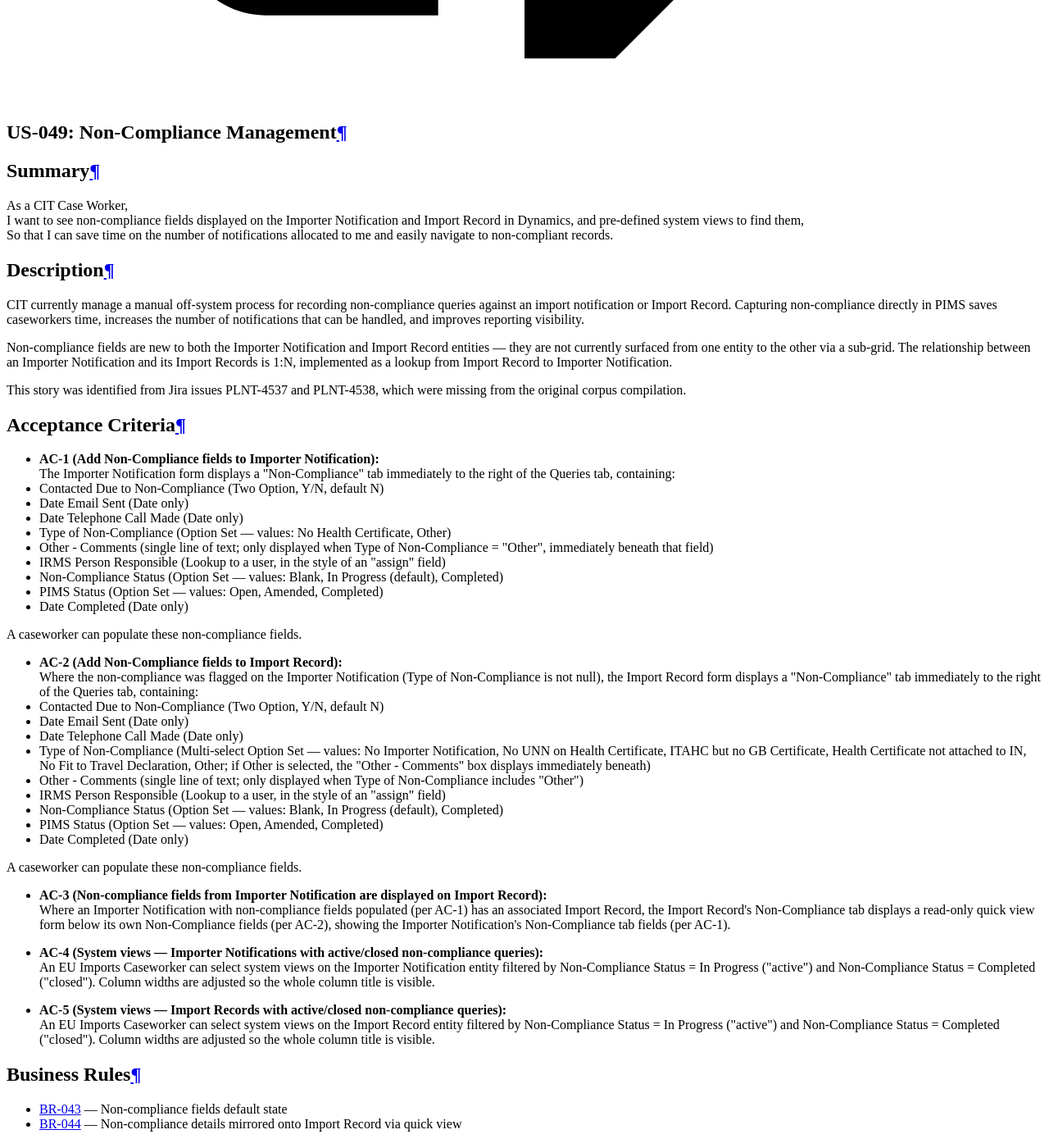
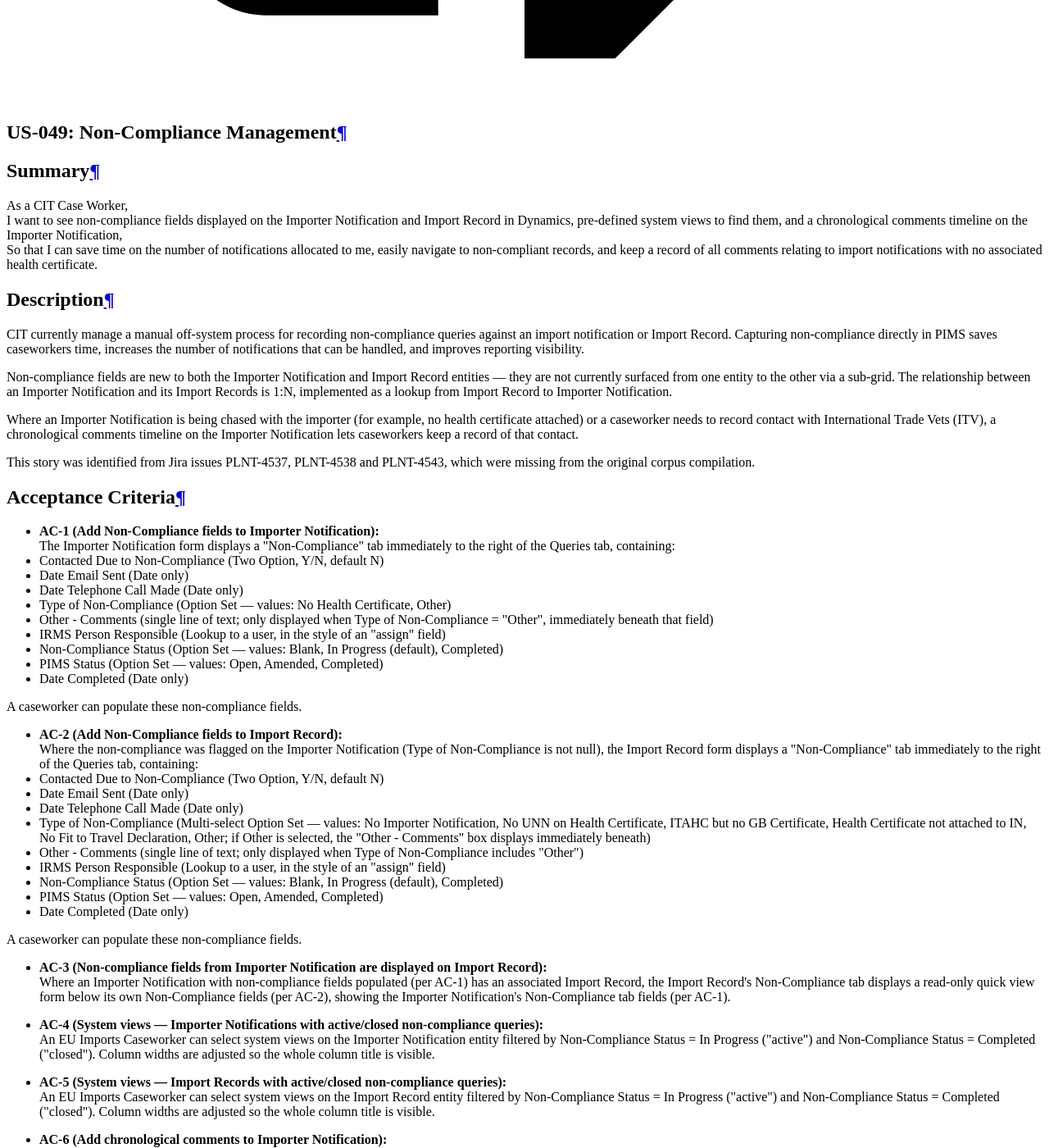
Before and after one commit to DEFRA/trade-imports-pims, an MkDocs documentation site: the page built from docs/requirements/user-stories/US-049-Non-Compliance-Management.md, in a window 1280 px wide and 1400 px high, scrolled down 13847 px. Shown: the whole window at 82% size. Built offline with MkDocs 1.6.1 and Material for MkDocs 9.7.7, drawn with Linux system fonts in a browser that asks for light colours; a script that is not in the unit is left out; some of the changed text lies outside the part shown.

Commit message:
docs add missing PLNT-4543 into consolidated user stories

```diff
--- a/docs/requirements/user-stories/US-049-Non-Compliance-Management.md
+++ b/docs/requirements/user-stories/US-049-Non-Compliance-Management.md
@@ -3,8 +3,8 @@
 ## Summary
 
 As a CIT Case Worker,
-I want to see non-compliance fields displayed on the Importer Notification and Import Record in Dynamics, and pre-defined system views to find them,
-So that I can save time on the number of notifications allocated to me and easily navigate to non-compliant records.
+I want to see non-compliance fields displayed on the Importer Notification and Import Record in Dynamics, pre-defined system views to find them, and a chronological comments timeline on the Importer Notification,
+So that I can save time on the number of notifications allocated to me, easily navigate to non-compliant records, and keep a record of all comments relating to import notifications with no associated health certificate.
 
 ## Description
 
@@ -12,7 +12,9 @@ CIT currently manage a manual off-system process for recording non-compliance qu
 
 Non-compliance fields are new to both the Importer Notification and Import Record entities — they are not currently surfaced from one entity to the other via a sub-grid. The relationship between an Importer Notification and its Import Records is 1:N, implemented as a lookup from Import Record to Importer Notification.
 
-This story was identified from Jira issues PLNT-4537 and PLNT-4538, which were missing from the original corpus compilation.
+Where an Importer Notification is being chased with the importer (for example, no health certificate attached) or a caseworker needs to record contact with International Trade Vets (ITV), a chronological comments timeline on the Importer Notification lets caseworkers keep a record of that contact.
+
+This story was identified from Jira issues PLNT-4537, PLNT-4538 and PLNT-4543, which were missing from the original corpus compilation.
 
 ## Acceptance Criteria
 
@@ -53,6 +55,9 @@ This story was identified from Jira issues PLNT-4537 and PLNT-4538, which were m
 - **AC-5 (System views — Import Records with active/closed non-compliance queries):**
   An EU Imports Caseworker can select system views on the Import Record entity filtered by Non-Compliance Status = In Progress ("active") and Non-Compliance Status = Completed ("closed"). Column widths are adjusted so the whole column title is visible.
 
+- **AC-6 (Add chronological comments to Importer Notification):**
+  The Importer Notification form displays a timeline beneath the Document section, where a CIT Case Worker can add free-text, chronological notes (for example, recording contact made with the importer, or with International Trade Vets (ITV)) for notifications that do not have a health certificate attached and are being chased.
+
 ## Business Rules
 
 - [BR-043](../business-rules.md#br-043) — Non-compliance fields default state
@@ -60,7 +65,7 @@ This story was identified from Jira issues PLNT-4537 and PLNT-4538, which were m
 
 ## Dependencies
 
-- [US-006](US-006-Receive-Importer-Notification-From-IPAFFS.md), [US-044](US-044-View-Importer-Notification.md) (Importer Notification — the entity the non-compliance tab is added to)
+- [US-006](US-006-Receive-Importer-Notification-From-IPAFFS.md), [US-044](US-044-View-Importer-Notification.md) (Importer Notification — the entity the non-compliance tab and comments timeline are added to)
 - [US-001](US-001-Manage-Import-Record.md) (Import Record — the entity the non-compliance tab and quick view are added to)
 - [US-025](US-025-Import-Query-Management.md) (Import Query — the existing Queries tab that the Non-Compliance tab is positioned next to; non-compliance tracking is distinct from the Import Query entity)
 
@@ -70,3 +75,4 @@ This story was identified from Jira issues PLNT-4537 and PLNT-4538, which were m
 
 - PLNT-4537
 - PLNT-4538
+- PLNT-4543
```
Also changed, not shown: docs/requirements/epics/EPIC-Consignment-Record-Management.md (+1 -1 lines), docs/requirements/user-stories/index.md (+2 -2 lines).
